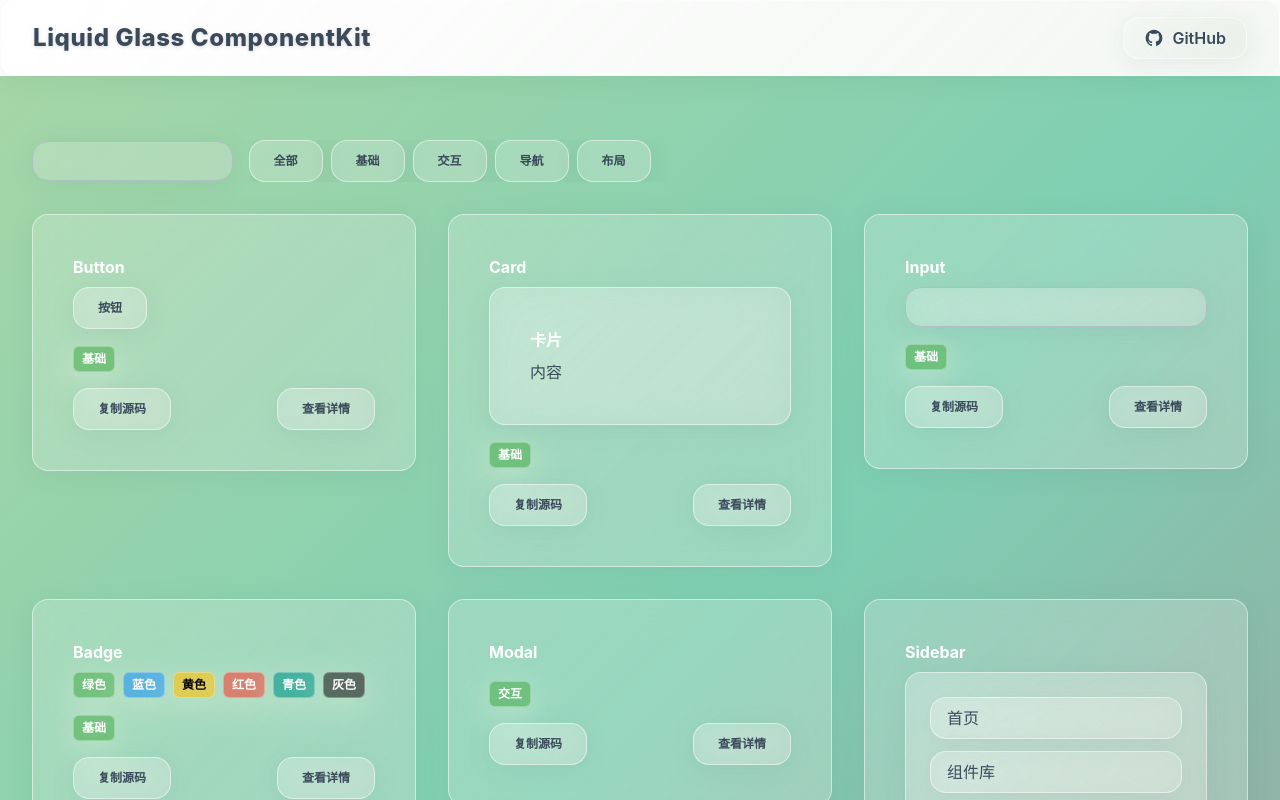
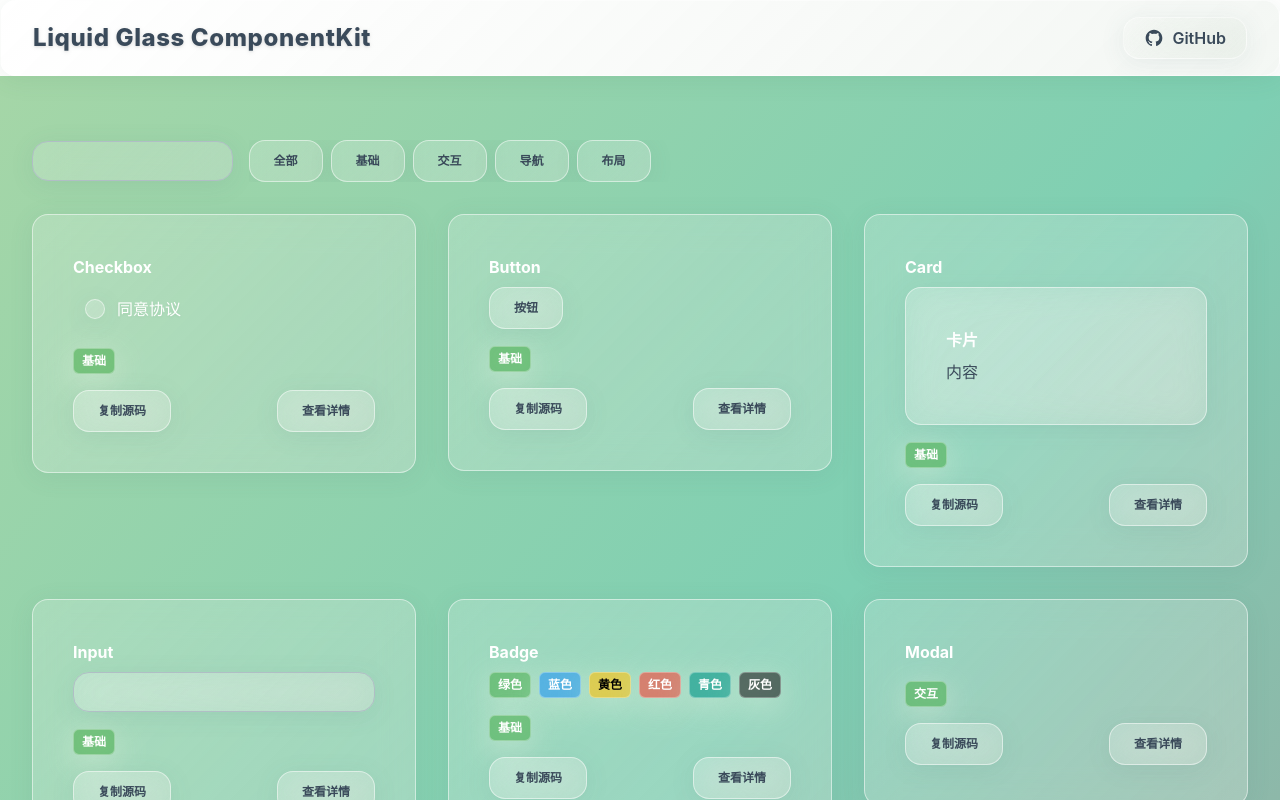
Before and after one commit to nibilin33/liquid-glass-ui, a Next.js app: page / in a window 1280 px wide. Shown: the top 800 px of the page. Built offline with nearby package versions, Linux system fonts and the light colour scheme.

Commit message:
feat:checkbox

```diff
--- /dev/null
+++ b/components/GlassCheckbox.tsx
@@ -0,0 +1,30 @@
+'use client'
+import { motion } from 'framer-motion';
+import { Checkbox as MTCheckbox } from '@material-tailwind/react';
+import React from 'react';
+
+export interface GlassCheckboxProps {
+    label?: React.ReactNode;
+    checked?: boolean;
+    onChange?: (checked: boolean) => void;
+    className?: string;
+    [key: string]: any;
+}
+
+export function GlassCheckbox({ label, checked, onChange, className = '', ...rest }: GlassCheckboxProps) {
+    return (
+        <motion.label
+            whileHover={{ scale: 1.05 }}
+            whileTap={{ scale: 0.97 }}
+            className={`flex items-center cursor-pointer ${className}`}
+            style={{ userSelect: 'none' }}
+        >
+            <MTCheckbox
+                checked={checked}
+                onChange={e => onChange?.(e.target.checked)}
+                className="liquid-glass"
+                {...(rest as any)} />
+            {label && <span className="text-white text-base font-medium drop-shadow-sm">{label}</span>}
+        </motion.label>
+    );
+}
--- a/index.ts
+++ b/index.ts
@@ -7,4 +7,5 @@ export { GlassSidebar } from './components/GlassSidebar'
 export { GlassTooltip } from './components/GlassTooltip'
 export { GlassDropdown } from './components/GlassDropdown'
 export { GlassTabs } from './components/GlassTabs'
+export { GlassCheckbox } from './components/GlassCheckbox'
 export { ThemeProvider, useTheme } from './context/ThemeContext'
--- a/pages/index.tsx
+++ b/pages/index.tsx
@@ -8,11 +8,15 @@ import { GlassSidebar } from "../components/GlassSidebar";
 import { GlassTooltip } from "../components/GlassTooltip";
 import { GlassTabs } from "../components/GlassTabs";
 import { GlassDropdown } from "../components/GlassDropdown";
+import { GlassCheckbox } from "../components/GlassCheckbox";
+
+const categories = ["全部", "基础", "交互", "导航", "布局"];
 
 const components = [
   { name: "Button", category: "基础", preview: <GlassButton>按钮</GlassButton>, code: `<GlassButton>按钮</GlassButton>` },
   { name: "Card", category: "基础", preview: <GlassCard title="卡片">内容</GlassCard>, code: `<GlassCard title="卡片">内容</GlassCard>` },
   { name: "Input", category: "基础", preview: <GlassInput placeholder="输入内容" />, code: `<GlassInput placeholder="输入内容" />` },
+  // Checkbox 示例将在组件内动态生成
   {
     name: "Badge",
     category: "基础",
@@ -66,12 +70,23 @@ const components = [
   },
 ];
 
-const categories = ["全部", "基础", "交互", "导航", "布局"];
-
 export default function RootLayout() {
   const [search, setSearch] = useState("");
   const [category, setCategory] = useState("全部");
-  const filtered = components.filter(c =>
+  const [checkboxChecked, setCheckboxChecked] = useState(false);
+
+  // 在渲染时插入 GlassCheckbox 示例
+  const allComponents = [
+    {
+      name: "Checkbox",
+      category: "基础",
+      preview: <GlassCheckbox label="同意协议" checked={checkboxChecked} onChange={setCheckboxChecked} />,
+      code: `<GlassCheckbox label="同意协议" checked={checked} onChange={setChecked} />`
+    },
+    ...components
+  ];
+
+  const filtered = allComponents.filter(c =>
     (category === "全部" || c.category === category) &&
     c.name.toLowerCase().includes(search.toLowerCase())
   );
```
Also changed, not shown: components/Checkbox.tsx (deleted).
